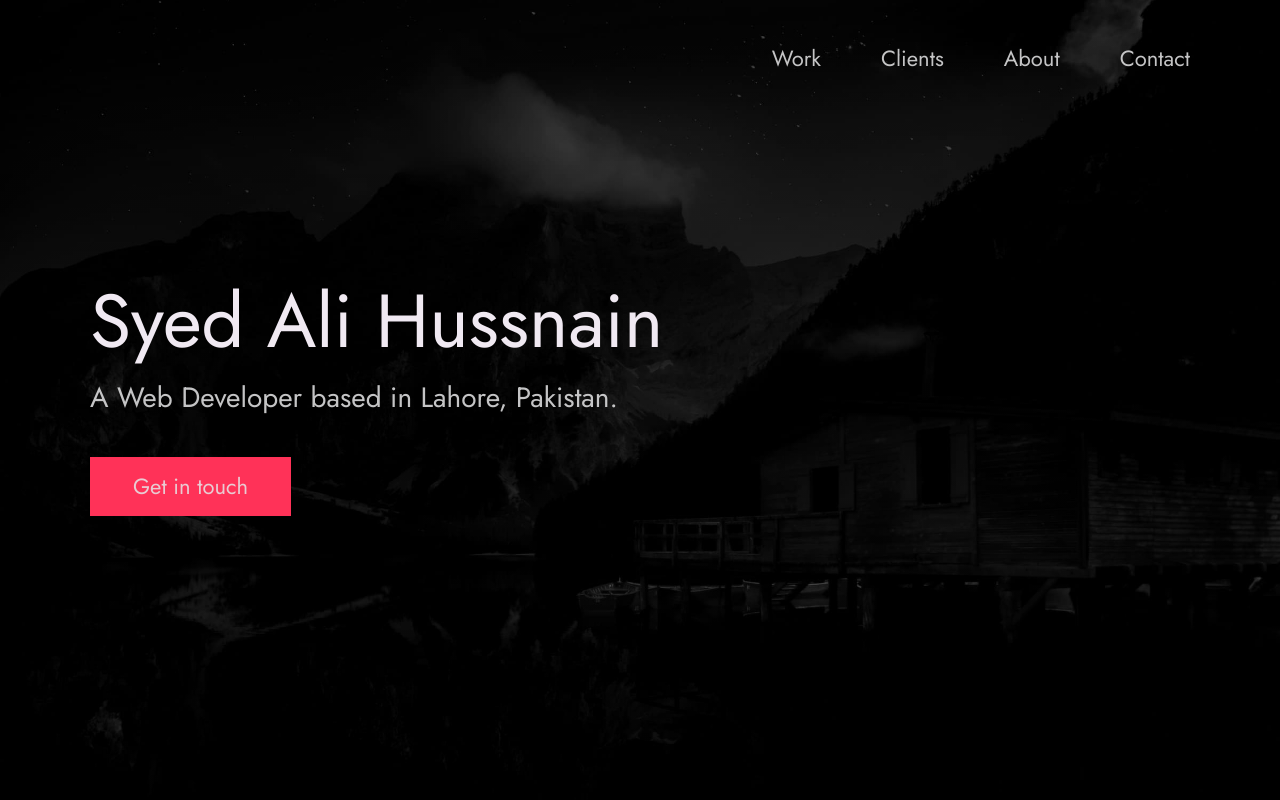
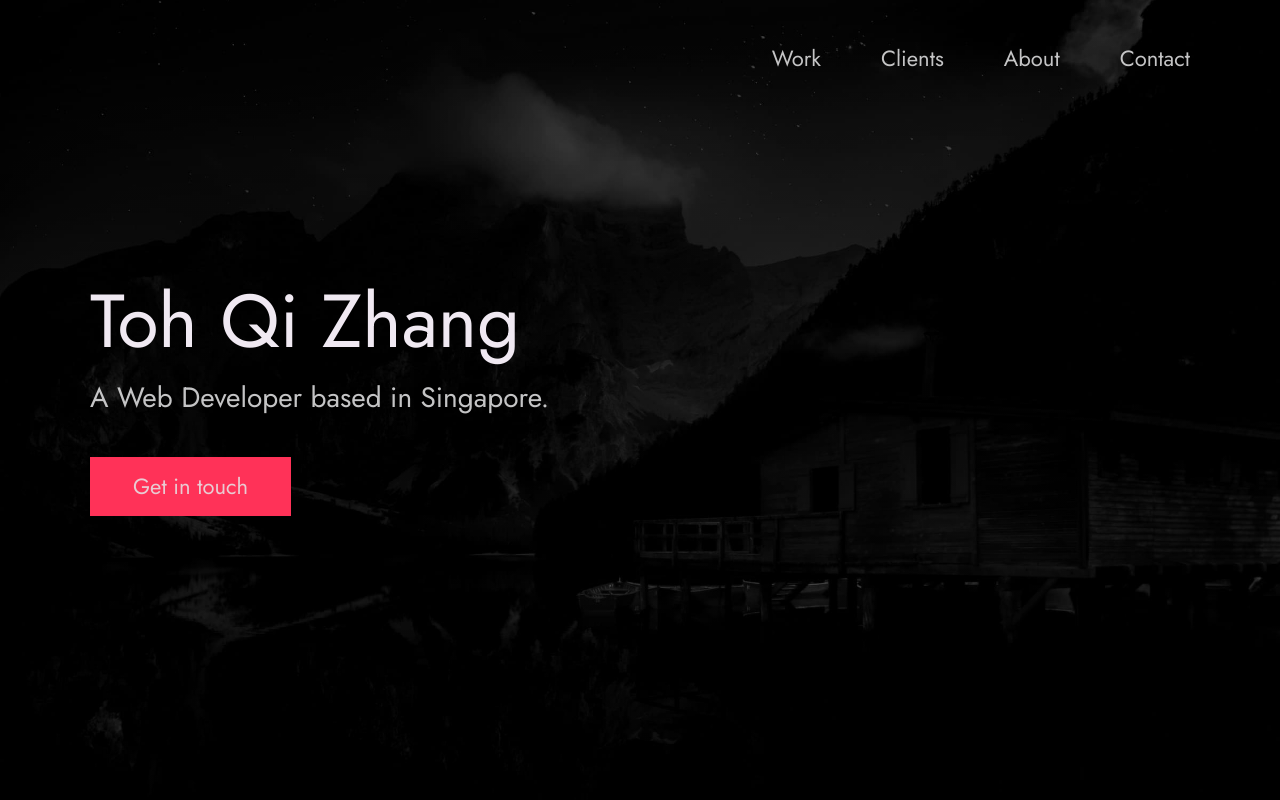
Before and after one commit to a11otta/a11otta-1.github.io, a plain HTML site: page index.html in a window 1280 px wide. Shown: the top 800 px of the page. Drawn offline with Linux system fonts and the light colour scheme.

Commit message:
change title and name

```diff
--- a/index.html
+++ b/index.html
@@ -24,7 +24,7 @@
 
   <!-- Put your site title here -->
   <title>
-    Syed Ali Hussnain | A Web Developer based in Lahore, Pakistan.
+    Toh Qi Zhang | A Web Developer based in Singapore.
   </title>
 
   <meta name="description" content="Add small description of yourslef.">
@@ -56,10 +56,10 @@
       <div class="header__text">
         <h1 class="heading-primary">
           <!-- Replace the following name with your name -->
-          <span>Syed Ali Hussnain</span>
+          <span>Toh Qi Zhang</span>
         </h1>
         <!-- Put a small paragraph about yourself -->
-        <p>A Web Developer based in Lahore, Pakistan.</p>
+        <p>A Web Developer based in Singapore.</p>
         <a href="#contact" class="btn btn--pink">Get in touch</a>
       </div>
     </div>
```
Also changed, not shown: 1 other file.
